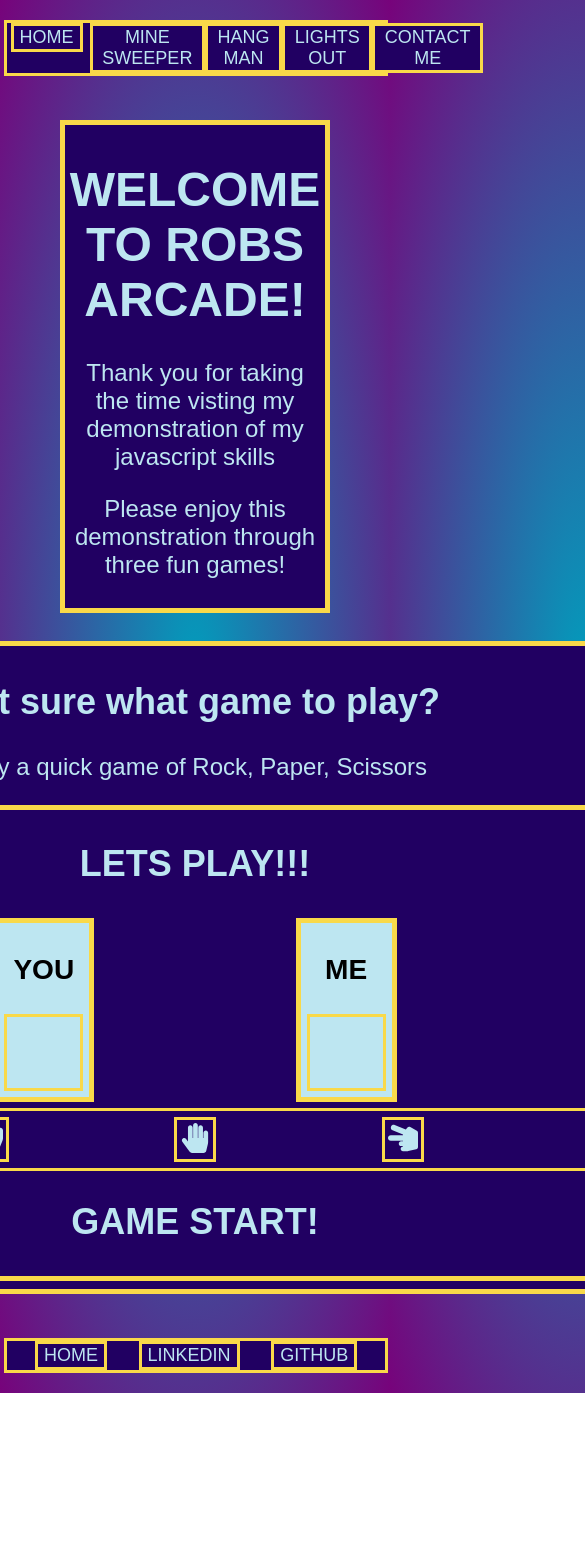
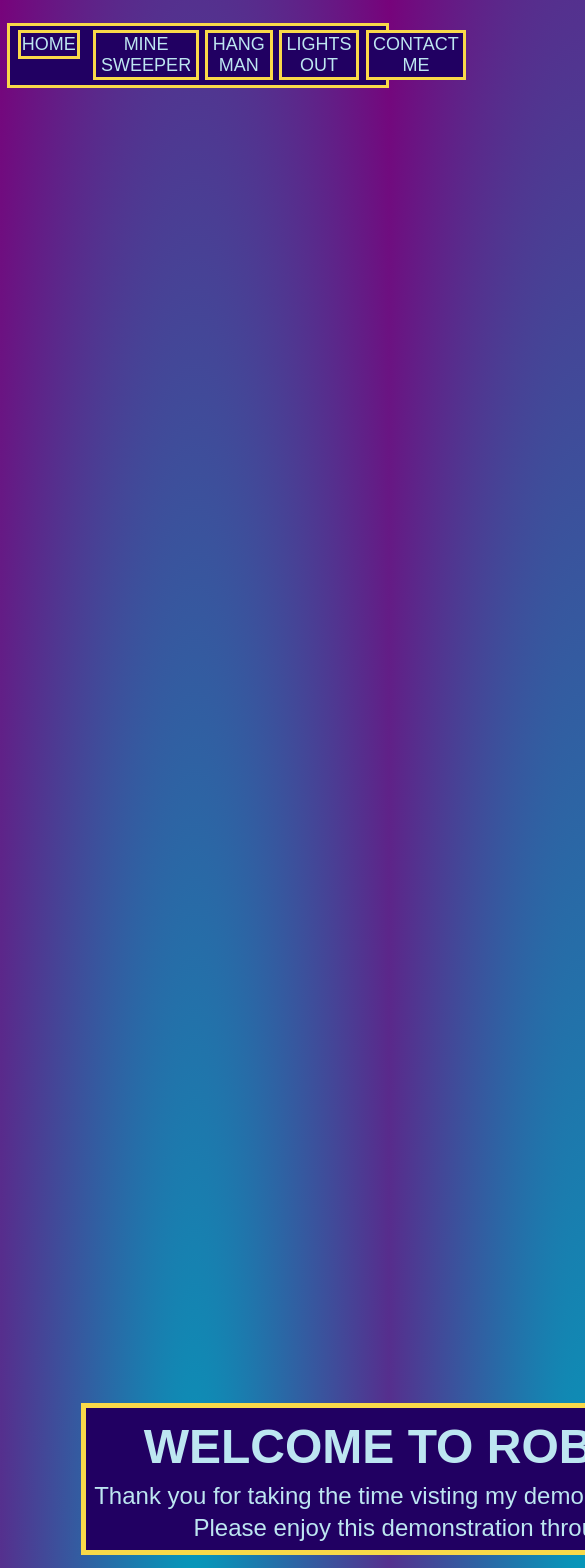
Before and after one commit to rdewit91/robsArcade, a Next.js app in the folder robs-arcade/: page / in a window 390 px wide. Shown: the top 1568 px of the page, 585 px wide, since content can reach past the window. Before the commit the page ends 1393 px from the top, so only its background shows below. Built offline with nearby package versions, Linux system fonts and the light colour scheme.

Commit message:
minor mobile fix

```diff
--- a/robs-arcade/component/Header/Header.module.css
+++ b/robs-arcade/component/Header/Header.module.css
@@ -25,12 +25,12 @@
 
 @media screen and (max-width: 375px) {
     .navHeadBody {
-      width:  45.8em;
+      width:  20em;
     }
   }
 
 @media screen and (min-width: 376px) and (max-width: 414px) {
     .navHeadBody {
-        width:  50em;
+        width:  20em;
       }
   }
--- a/robs-arcade/component/rckPprScr/rckPprScr.module.css
+++ b/robs-arcade/component/rckPprScr/rckPprScr.module.css
@@ -1,10 +1,10 @@
 .gameBox {
-    margin: 3px;
-    padding: 3px;
+    margin: .18em;
+    padding: .18em;
     text-align: center;
-    border: solid #F9D949 5px;
+    border: solid #F9D949 .31px;
     position: relative;
-    width: 800px;
+    width: 50em;
 
     /* color: black; */
 }
@@ -16,35 +16,35 @@
 }
 
 .bckGrnd {
-    margin: 3px;
-    padding: 3px;
-    border: solid #F9D949 5px;
+    margin: .18em;
+    padding: .18em;
+    border: solid #F9D949 .31px;
     background-color: #BDE6F1;
     color: black;
-    width: 85px;
+    width: 5.31em;
 }
 
 .playBox {
-    margin: 3px;
-    padding: 3px;
-    border: solid #F9D949 3px;
+    margin: .18em;
+    padding: .18em;
+    border: solid #F9D949 .18em;
     background-color: #BDE6F1;
     /* color: black; */
-    height: 65px;
+    height: 2.8em;
 }
 
 .bttnBox {
-    margin: 3px;
-    padding: 3px;
-    border: solid #F9D949 3px;
+    margin: .18em;
+    padding: .18em;
+    border: solid #F9D949 .18em;
     display: flex;
     justify-content: space-evenly;
 }
 
 .bttnBttn {
-    margin: 3px;
-    padding: 3px;
-    border: solid #F9D949 3px;
+    margin: .18em;
+    padding: .18em;
+    border: solid #F9D949 .18em;
     background-color: #210062;
     color: #BDE6F1;
 }
--- a/robs-arcade/src/styles/Home.module.css
+++ b/robs-arcade/src/styles/Home.module.css
@@ -18,6 +18,15 @@
   border: solid #F9D949 5px;
   text-align: center;
   font-size: x-large;
+}
+
+
+@media screen and (min-width: 376px) and (max-width: 414px) {
+  .homeBox {
+    height: 200em;
+    width: 55em;
+    /* font-size: xx-large; */
+  }
 }
 
 /* .main {
@@ -185,7 +194,7 @@
   }
 } */
 
-@media (prefers-reduced-motion) {
+/* @media (prefers-reduced-motion) {
   .thirteen::before {
     animation: none;
   }
@@ -193,13 +202,13 @@
   .card:hover span {
     transform: none;
   }
-}
+} */
 
 /* Mobile */
-@media (max-width: 700px) {
+/* @media (max-width: 700px) {
   .content {
     padding: 4rem;
-  }
+  } */
 
   /* .grid {
     grid-template-columns: 1fr;
@@ -270,7 +279,7 @@
     );
     z-index: 1;
   } */
-}
+/* } */
 
 /* Tablet and Smaller Desktop */
 /* @media (min-width: 701px) and (max-width: 1120px) {
--- a/robs-arcade/src/styles/globals.css
+++ b/robs-arcade/src/styles/globals.css
@@ -26,10 +26,17 @@ body {
     rgb(var(--background-start-rgb));
 } */
 
+* {
+  /* text-decoration: none; */
+  margin: 0.0625em;
+  padding: 0.0625em;
+}
+
 body {
-  padding: 2px;
-  margin: 2px;
+  /* padding: 0.125em;
+  margin: 0.125em; */
   background: radial-gradient(#009FBD,#77037B);
   font-family: 'Retro New Version', sans-serif;
-  /* overflow-y: scroll; */
+  overflow-y: auto;
+
 }
```
